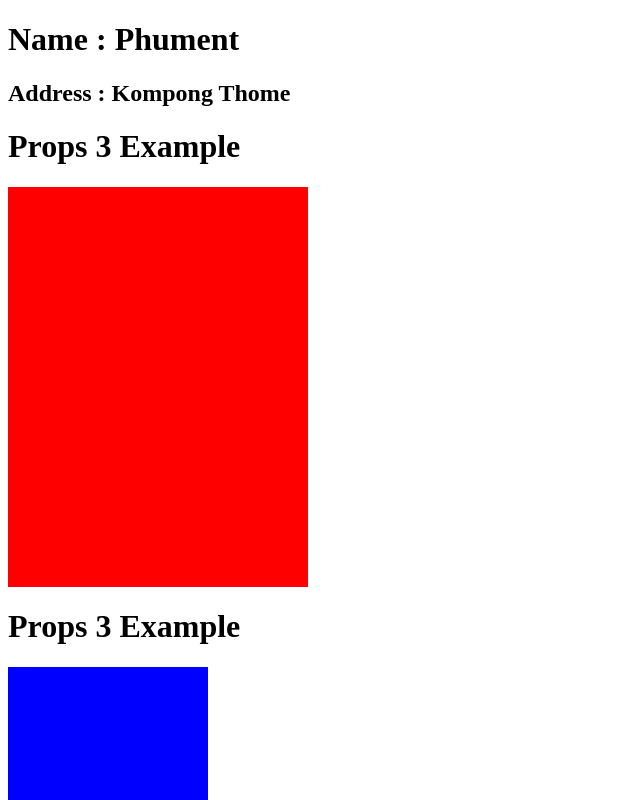
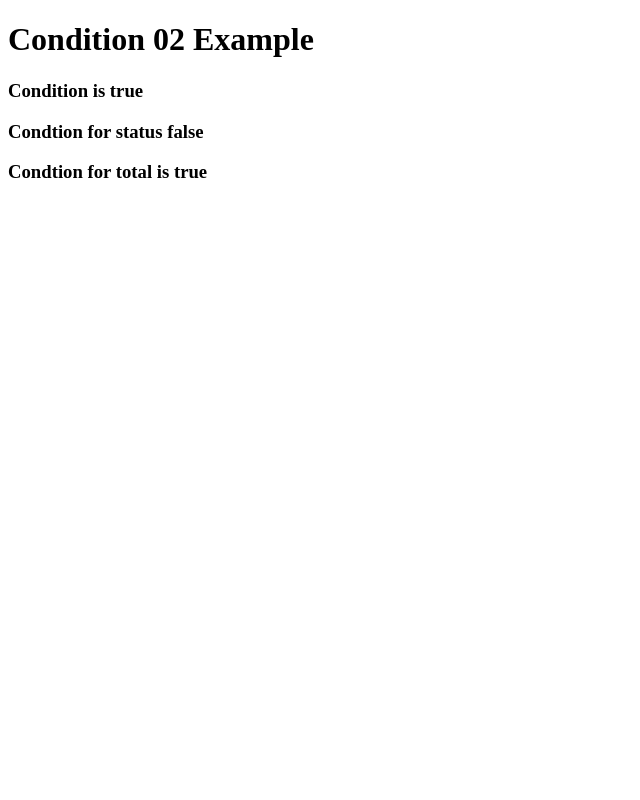
Before and after one commit to phumentceo/React-totureil, a React (Vite) app: page / in a window 1280 px wide. Shown: the top 800 px of the page, without its empty margins (0-640 px from the left). Built offline with nearby package versions, Linux system fonts and the light colour scheme.

Commit message:
Condition or Controll Statement

```diff
--- a/src/App.jsx
+++ b/src/App.jsx
@@ -3,6 +3,8 @@ import Var01 from './components/variables/Var01'
 import Props01 from './components/props/Props01'
 import Props02 from './components/props/Props02'
 import Props03 from './components/props/Props03'
+import Condition1 from './components/condition/Condition1'
+import Condition02 from './components/condition/Condition02'
 const App = () => {
   return (
     <div>
@@ -12,16 +14,16 @@ const App = () => {
        <Var01/>
        <Var01/> */}
 
-       <Props01 name={"Phument"} address={"Kompong Thome"}/>
+       {/* <Props01 name={"Phument"} address={"Kompong Thome"}/> */}
 
        {/* <Props01 name={"Reaksa"} address={"Kompong Cham"}/> */}
        {/* <Props02 size={100} img={"https://upload.wikimedia.org/wikipedia/commons/thumb/d/d7/Cristiano_Ronaldo_playing_for_Al_Nassr_FC_against_Persepolis%2C_September_2023_%28cropped%29.jpg/640px-Cristiano_Ronaldo_playing_for_Al_Nassr_FC_against_Persepolis%2C_September_2023_%28cropped%29.jpg"}/>
        <Props02 size={500} img={"https://upload.wikimedia.org/wikipedia/commons/thumb/d/d7/Cristiano_Ronaldo_playing_for_Al_Nassr_FC_against_Persepolis%2C_September_2023_%28cropped%29.jpg/640px-Cristiano_Ronaldo_playing_for_Al_Nassr_FC_against_Persepolis%2C_September_2023_%28cropped%29.jpg"}/> */}
+       {/* <Props03 width={"300px"} height={"400px"} bg={"red"}/>
+       <Props03 width={"200px"} height={"300px"} bg={"blue"}/> */}
 
-
-       <Props03 width={"300px"} height={"400px"} bg={"red"}/>
-
-       <Props03 width={"200px"} height={"300px"} bg={"blue"}/>
+       {/* <Condition1/> */}
+       <Condition02/>
 
     </div>
   )
--- /dev/null
+++ b/src/components/condition/Condition02.jsx
@@ -0,0 +1,19 @@
+import React from 'react'
+
+const Condition02 = () => {
+  const a = 10;
+  const status = false;
+  const total  = 100;
+  return (
+    <div>
+        <h1>Condition 02 Example</h1>
+        { (a == 10) ? <h3>Condition is true</h3> : <h3>Conditon is false</h3> }
+
+        { status ? <h3>Condtion for status true</h3> : <h3>Condtion for status false</h3>  }
+
+        { (total <= 100) && <h3>Condtion for total is true</h3> }
+    </div>
+  )
+}
+
+export default Condition02
--- /dev/null
+++ b/src/components/condition/Condition1.jsx
@@ -0,0 +1,11 @@
+import React from 'react'
+
+const Condition1 = () => {
+  const a  = 10;
+
+  if(a == 10){
+     return <h1>Condition 1 is true</h1>
+  }
+}
+
+export default Condition1
```
